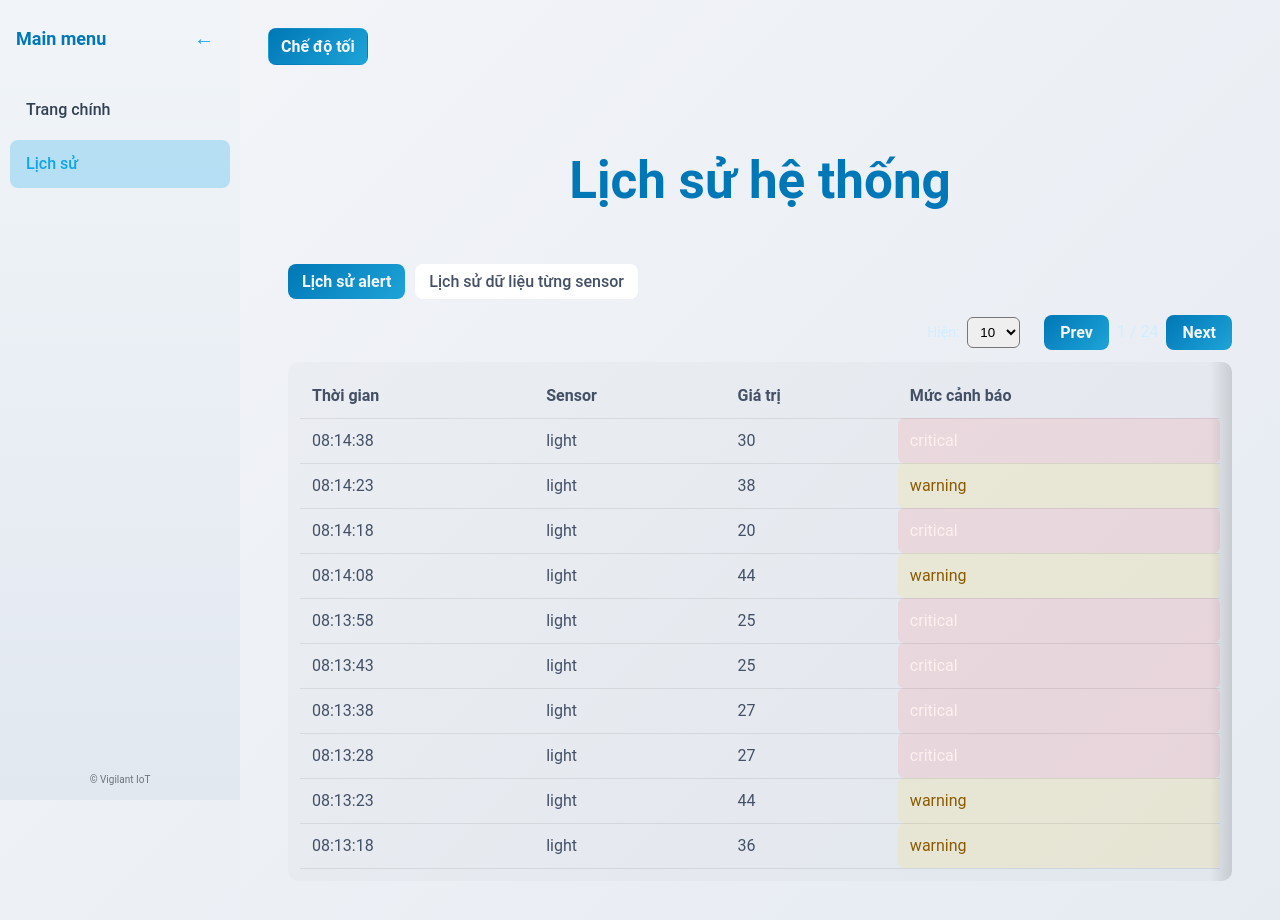
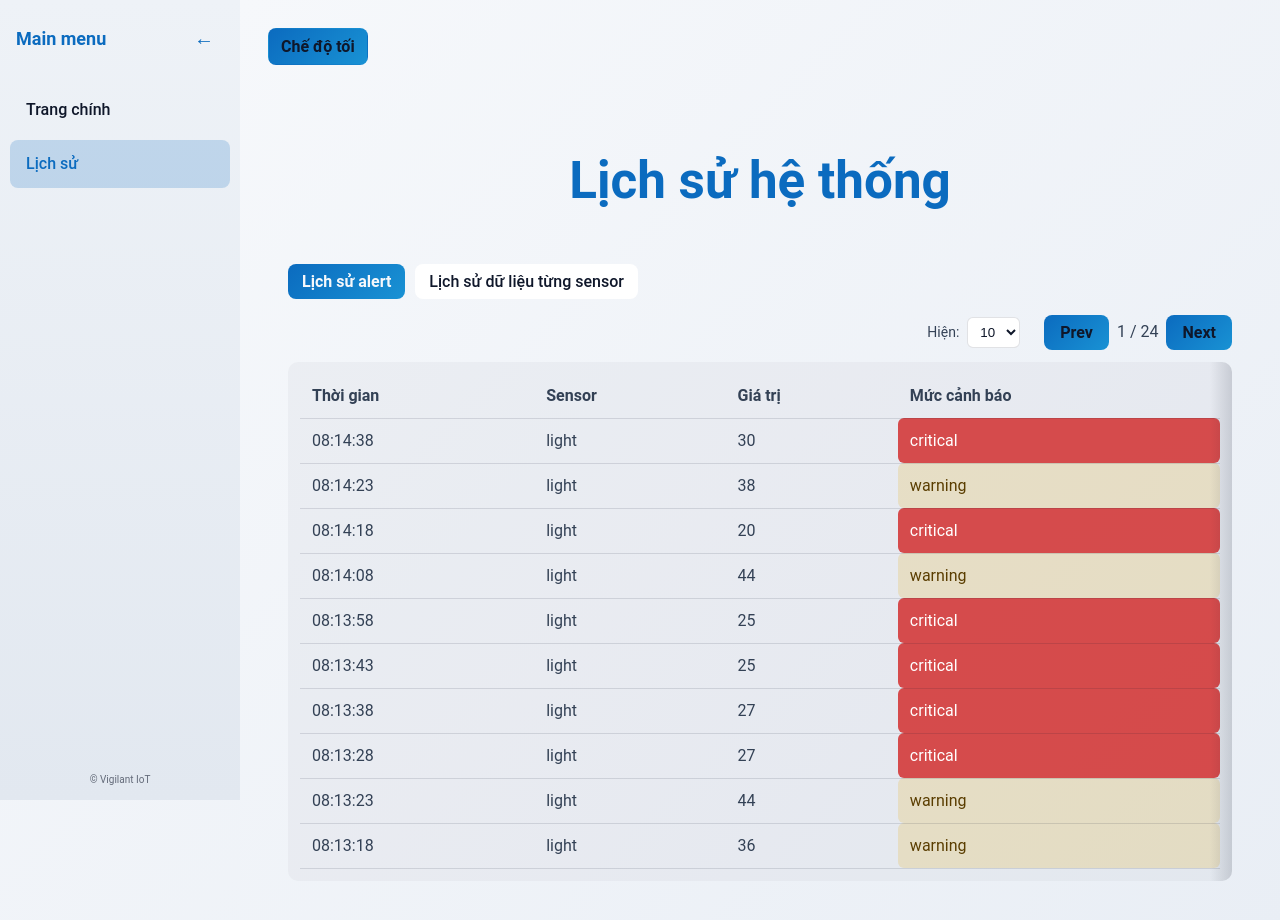
Before and after one commit to Uroraa/BTL_IT4409, a React app in the folder frontend/: page /history in a window 1280 px wide. Shown: the top 920 px of the page. Built offline with nearby package versions, Linux system fonts and the light colour scheme; no server answers; the HTML template or start-up script is replaced by a standard one.

Commit message:
update dark mode

```diff
--- a/frontend/src/App.css
+++ b/frontend/src/App.css
@@ -34,28 +34,29 @@ body,
 
 [data-theme="light"] {
   color-scheme: light;
-  --bg-1: #f2f4f8;
-  --bg-2: #e6ebf2;
-  --text-1: #1f2430;
-  --text-2: #435066;
-  --accent: #0077b6;
-  --accent-2: #1ea4d8;
+  --bg-1: #f6f8fb;
+  --bg-2: #e9eef5;
+  --text-1: #0f172a;
+  --text-2: #334155;
+  --accent: #0b6bbf;
+  --accent-2: #1992d4;
   --card: #ffffff;
   --panel: #f7f9fc;
-  --panel-soft: rgba(0,0,0,0.04);
-  --panel-soft-2: rgba(0,0,0,0.03);
-  --table-bg: rgba(0,0,0,0.02);
-  --border: rgba(0,0,0,0.08);
-  --sidebar-bg-1: #f1f5f9;
+  --panel-soft: rgba(15, 23, 42, 0.06);
+  --panel-soft-2: rgba(15, 23, 42, 0.04);
+  --table-bg: rgba(15, 23, 42, 0.03);
+  --border: rgba(15, 23, 42, 0.12);
+  --sidebar-bg-1: #eef2f7;
   --sidebar-bg-2: #e2e8f0;
-  --nav-text: #334155;
-  --nav-active: #0ea5e9;
-  --nav-hover: rgba(14, 165, 233, 0.15);
-  --nav-active-bg: rgba(14, 165, 233, 0.25);
-  --shadow: rgba(0,0,0,0.18);
-  --danger: #e53e3e;
-  --warning: #f6c343;
-  --table-shadow: rgba(0,0,0,0.12);
+  --nav-text: #0f172a;
+  --nav-active: #0b6bbf;
+  --nav-hover: rgba(11, 107, 191, 0.12);
+  --nav-active-bg: rgba(11, 107, 191, 0.2);
+  --shadow: rgba(15, 23, 42, 0.18);
+  --danger: #d32f2f;
+  --warning: #e0a800;
+  --table-shadow: rgba(15, 23, 42, 0.14);
+  --button-text: #0f172a;
 }
 
 body {
@@ -175,6 +176,9 @@ h1 {
 .filter-export select {
   padding: 6px 8px;
   border-radius: 6px;
+  background: var(--card);
+  color: var(--text-1);
+  border: 1px solid var(--border);
 }
 
 .filter-export button {
@@ -183,7 +187,7 @@ h1 {
   border: none;
   cursor: pointer;
   background: linear-gradient(135deg, var(--accent), var(--accent-2));
-  color: var(--bg-1);
+  color: var(--button-text, var(--bg-1));
   font-weight: 600;
 }
 
@@ -402,7 +406,7 @@ h1 {
   border: 1px solid transparent;
   cursor: pointer;
   background: linear-gradient(135deg, var(--accent), var(--accent-2));
-  color: var(--bg-1);
+  color: var(--button-text, var(--bg-1));
   font-weight: 600;
 }
 
@@ -424,7 +428,7 @@ h1 {
   background: var(--card);
   border-radius: 8px;
   border: none;
-  color: var(--text-2);
+  color: var(--text-1);
   cursor: pointer;
 }
 
@@ -469,15 +473,15 @@ h1 {
 }
 
 .level-warning {
-  color: #8a5a00;
-  background: rgba(255,210,38,0.12);
+  color: #5a3d00;
+  background: rgba(224,168,0,0.18);
   padding: 4px 8px;
   border-radius: 6px;
 }
 
 .level-critical {
-  color: #ffefef;
-  background: rgba(255,80,80,0.12);
+  color: #ffffff;
+  background: rgba(211,47,47,0.85);
   padding: 4px 8px;
   border-radius: 6px;
 }
@@ -594,3 +598,12 @@ h1 {
     content: "";
   }
 }
+
+.filter-label {
+  color: var(--text-2);
+  font-size: 14px;
+}
+
+.page-indicator {
+  color: var(--text-2);
+}
--- a/frontend/src/components/AlertHistoryTable.jsx
+++ b/frontend/src/components/AlertHistoryTable.jsx
@@ -33,7 +33,7 @@ export default function AlertHistoryTable() {
   return (
     <div>
       <div className="filter-export" style={{ justifyContent: 'flex-end', marginBottom: 10 }}>
-        <label style={{ color: '#cfeeff', fontSize: 14 }}>
+        <label className="filter-label">
           Hiện:
           <select
             value={pageSize}
@@ -48,7 +48,7 @@ export default function AlertHistoryTable() {
 
         <div style={{ display: 'flex', alignItems: 'center', gap: 8, marginLeft: 12 }}>
           <button onClick={() => setPage(p => Math.max(1, p - 1))} disabled={page === 1}>Prev</button>
-          <span style={{ color: '#cfeeff' }}>{page} / {totalPages}</span>
+          <span className="page-indicator">{page} / {totalPages}</span>
           <button onClick={() => setPage(p => Math.min(totalPages, p + 1))} disabled={page === totalPages}>Next</button>
         </div>
       </div>
--- a/frontend/src/components/SensorHistoryTable.jsx
+++ b/frontend/src/components/SensorHistoryTable.jsx
@@ -46,7 +46,7 @@ export default function SensorHistoryTable() {
         </div>
 
         <div className="filter-export" style={{ gap: 10 }}>
-          <label style={{ color: '#cfeeff' }}>
+          <label className="filter-label">
             Hiện:
             <select value={pageSize} onChange={e => setPageSize(Number(e.target.value))} style={{ marginLeft: 8 }}>
               <option value={5}>5</option>
@@ -57,7 +57,7 @@ export default function SensorHistoryTable() {
 
           <div style={{ display: 'flex', alignItems: 'center', gap: 8 }}>
             <button onClick={() => setPage(p => Math.max(1, p - 1))} disabled={page === 1}>Prev</button>
-            <span style={{ color: '#cfeeff' }}>{page} / {totalPages}</span>
+            <span className="page-indicator">{page} / {totalPages}</span>
             <button onClick={() => setPage(p => Math.min(totalPages, p + 1))} disabled={page === totalPages}>Next</button>
           </div>
         </div>
```
